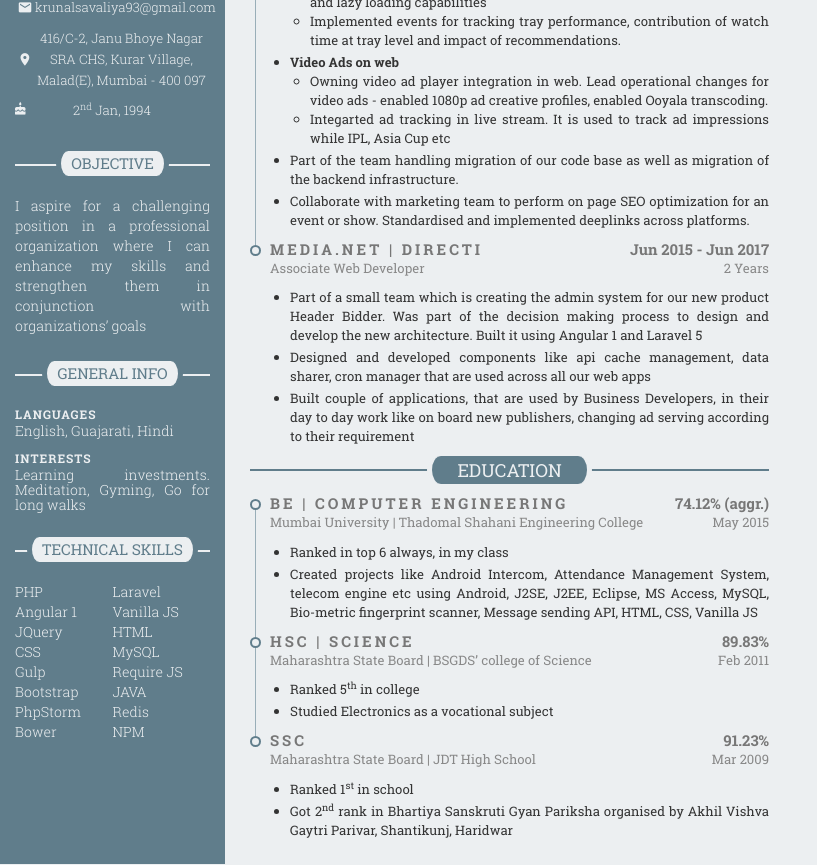
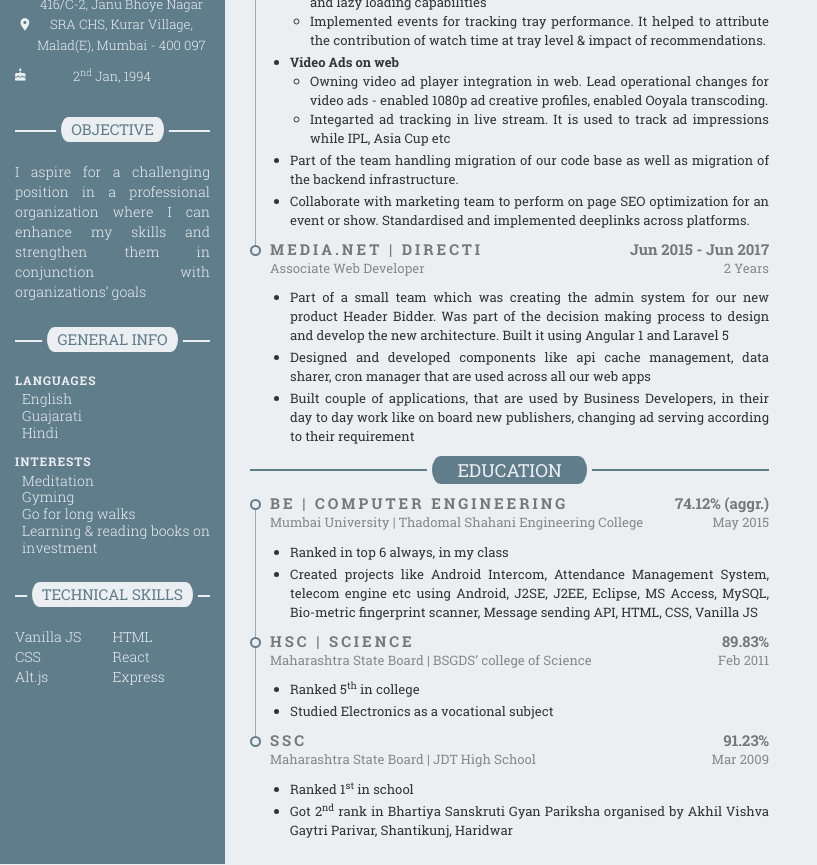
Before and after one commit to krunal200/krunal200.github.io, a plain HTML site: page index.html in a window 1280 px wide. Shown: the part 258-1123 px from the top of the page, without its empty margins (0-817 px from the left). Drawn offline with Linux system fonts and the light colour scheme.

Commit message:
update tech skills and interests

```diff
--- a/index.html
+++ b/index.html
@@ -52,7 +52,9 @@
                         Languages
                     </div>
                     <div class="value">
-                        English, Guajarati, Hindi
+                        <div>English</div>
+                        <div>Guajarati</div>
+                        <div>Hindi</div>
                     </div>
                 </li>
                 <li>
@@ -60,7 +62,10 @@
                         Interests
                     </div>
                     <div class="value">
-                        Learning investments. Meditation, Gyming, Go for long walks
+                        <div>Meditation</div>
+                        <div>Gyming</div>
+                        <div>Go for long walks</div>
+                        <div>Learning & reading books on investment</div>
                     </div>
                 </li>
             </ul>
@@ -71,22 +76,12 @@
         <h3>Technical Skills</h3>
         <div class="description">
             <ul class="tech">
-                <li>PHP</li>
-                <li>Laravel</li>
-                <li>Angular 1</li>
                 <li>Vanilla JS</li>
-                <li>JQuery</li>
                 <li>HTML</li>
                 <li>CSS</li>
-                <li>MySQL</li>
-                <li>Gulp</li>
-                <li>Require JS</li>
-                <li>Bootstrap</li>
-                <li>JAVA</li>
-                <li>PhpStorm</li>
-                <li>Redis</li>
-                <li>Bower</li>
-                <li>NPM</li>
+                <li>React</li>
+                <li>Alt.js</li>
+                <li>Express</li>
             </ul>
         </div>
     </article>
@@ -109,20 +104,20 @@
                 </div>
                 <ul class="projects">
                     <li>
-                        Working on the react, alt.js and expess js based hotstar web app.
+                        Working on the react, alt.js and express js based hotstar web app.
                     </li>
                     <li>
                         <div class="heading">Personalisation</div>
                         <ul class="sub-list">
-                            <li>Redfining cross device continue watching experience powered by our inhouse infra and local caching.</li>
+                            <li>Redefining cross device continue watching experience powered by our inhouse infra and local caching.</li>
                             <li>Integrated smart start on detail pages, watch page and on some trays.</li>
                         </ul>
                     </li>
                     <li>
                         <div class="heading">Analytics</div>
                         <ul class="sub-list">
-                            <li>Designed and implemeted pub sub based analytics module with queuing and lazy loading capabilities</li>
-                            <li>Implemented events for tracking tray performance, contribution of watch time at tray level and impact of recommendations.</li>
+                            <li>Designed and implemented pub sub based analytics module with queuing and lazy loading capabilities</li>
+                            <li>Implemented events for tracking tray performance. It helped to attribute the contribution of watch time at tray level & impact of recommendations.</li>
                         </ul>
                     </li>
                     <li>
@@ -153,7 +148,7 @@
                 </div>
                 <ul class="projects">
                     <li>
-                        Part of a small team which is creating the admin system for our new product Header Bidder. Was part of the decision making process to design and develop the new architecture. Built it using Angular 1 and Laravel 5
+                        Part of a small team which was creating the admin system for our new product Header Bidder. Was part of the decision making process to design and develop the new architecture. Built it using Angular 1 and Laravel 5
                     </li>
                     <li>
                         Designed and developed components like api cache management, data sharer, cron manager that are used across all our web apps
--- a/resume.css
+++ b/resume.css
@@ -58,7 +58,7 @@ aside .head-name .name {
     margin: 0 0 15px;
     text-transform: uppercase;
     font-family: 'Kavivanar', cursive;
-    letter-spacing: 1px;
+    letter-spacing: -1px;
 }
 aside .head-name .label1{
     font-size: 13px;
@@ -90,11 +90,12 @@ ul.general .key {
     text-transform: uppercase;
     font-size: 12px;
     letter-spacing: 1px;
+    margin-bottom: 2px;
 }
 
 ul.general .value {
-    margin-bottom: 12px;
-    line-height: 15px;
+    margin: 0 0 12px 7px;
+    line-height: 1.2;
 }
 
 ul.tech li {
```
